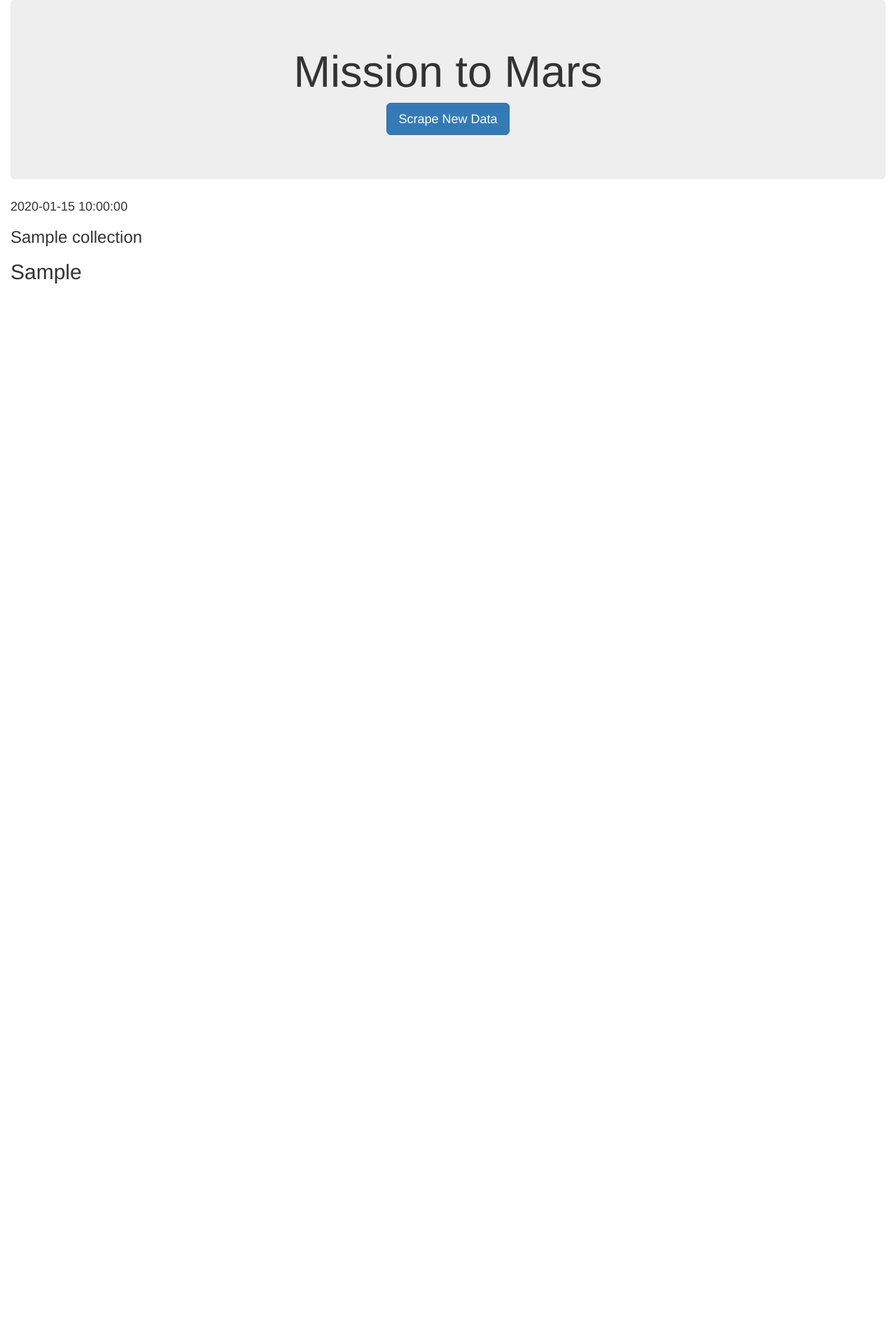
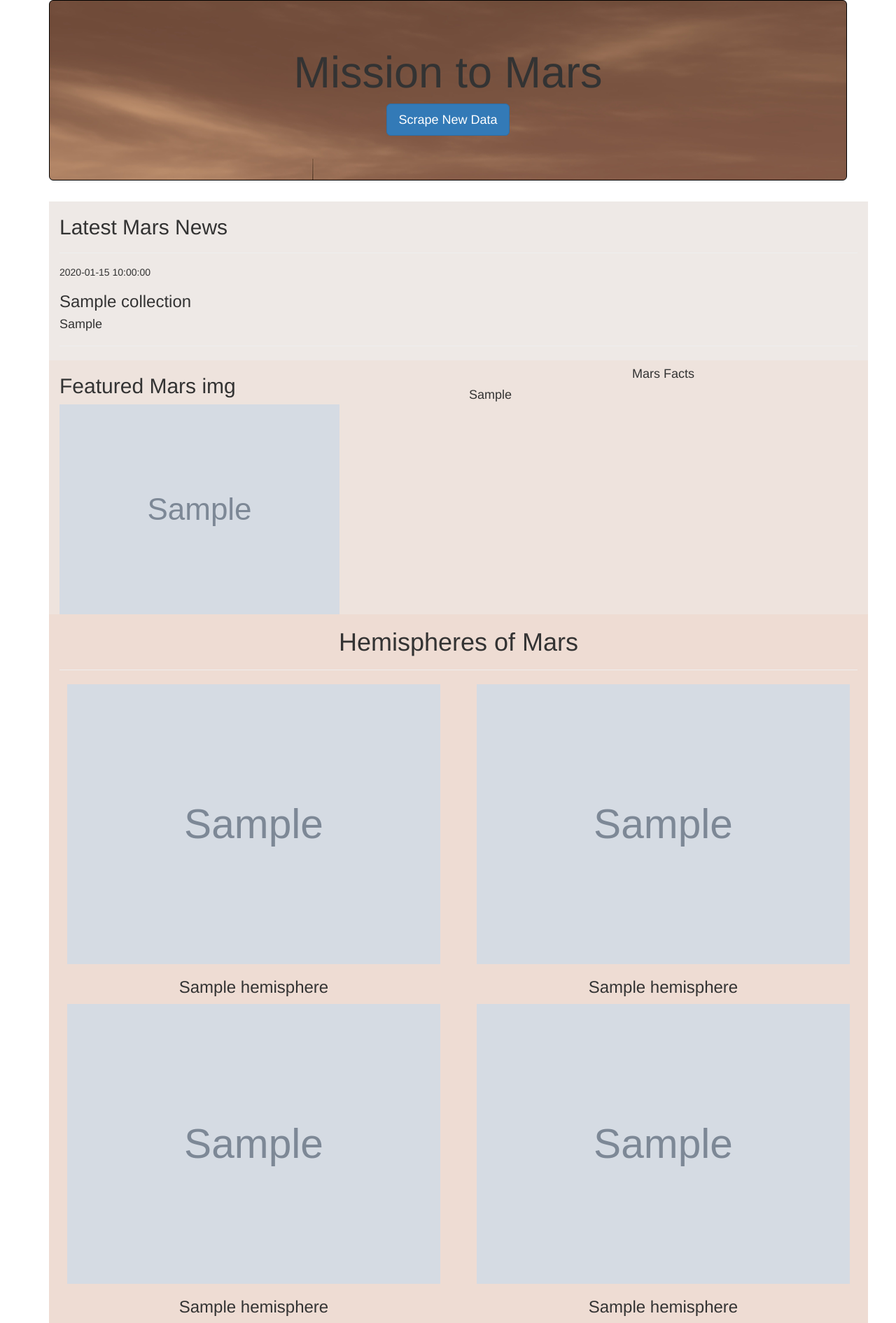
Before and after one commit to nima-karimii/web-scraping-challenge, a Flask app: page / in a window 1280 px wide. Shown: the whole page at 70% size. Before the commit the page ends 406 px from the top, so only its background shows below. Run offline with Flask 2, Linux system fonts and the light colour scheme; grey boxes marked "Sample" are stand-in pictures; a database or web service that is not in the repository returns one stand-in record (values such as "Sample title"); some libraries are stand-ins or nearby versions.

Commit message:
adding b-g

```diff
--- a/Missions_to_Mars/templates/index.html
+++ b/Missions_to_Mars/templates/index.html
@@ -1,5 +1,30 @@
 <!DOCTYPE html>
 <html lang="en">
+  <style>
+    img {
+        max-width: 100%;
+        max-height: 100%;
+         }
+
+    tr:nth-child(even) {
+  background-color: #f2f2f2;
+            }
+            th, td {
+  text-align: left;;
+  padding: 10px;
+}
+    tr:nth-child(odd) {
+  background-color: #f1f1df;}
+
+      table {
+        margin-left: auto;
+        margin-right: auto;
+        width: 100%;
+        height: 50%;
+      }
+
+
+    </style>
 
 <head>
   <meta charset="UTF-8">
@@ -10,14 +35,87 @@
 </head>
 
 <body>
-  <div class="container-fluid">
-    <div class="jumbotron text-center">
+  <div class="container">
+    <div class="jumbotron text-center" style="background-image: url('mission_to_mars.png'); border: 1px solid black">
       <h1>Mission to Mars </h1>
       <p><a class="btn btn-primary btn-lg" href="../scrape" role="button">Scrape New Data</a></p>
     </div>
-    <h4>{{data.news_date}}</h2>
-    <h3>{{data.news_title }}</h3>
-    <h2>{{data.news_p}}</h3>
+
+    <div class="container" style="background-color: #eee9e6;">
+      <h2>Latest Mars News</h2>
+      <hr>
+      <h5>{{data.news_date}}</h2>
+      <strong><h3>{{data.news_title}}</h3></strong>
+      <h4>{{data.news_p}}</h3>
+        <hr>
+    </div>
+
+    <div class="container" style="background-color: #eee3dd;">
+    <div class="row" >
+      <div class="container col-md-12 col-lg-6">
+        <h2>Featured Mars img</h2>
+        <img src="{{data.features_img}}" >
+      </div>
+
+      <div class="col-md-12 col-lg-6"  class="text-center">
+        <h4  class="text-center">Mars Facts</h4>
+        <h4 >
+        {{data.mars_table|safe}}
+        <h4>
+      </div>
+    </div>
+    </div>
+
+  <div class="container" style="background-color: #eedcd3;">
+    <div class="row">
+      <div class="col-md-12 col-lg-12" >
+        <h1 class="text-center">Hemispheres of Mars</h1>
+        <hr>
+      </div>
+    </div>
+
+
+
+    <div class="row">
+      <div class="col-md-6 col-lg-6">
+        <div class="text-center" >
+          <img height=400 src="{{data.hemispheres[0].img_url}}"  alt="...">
+          <div class="text-center">
+            <strong><h3 class="text-center">{{data.hemispheres[0].title}}</h5></strong>
+          </div>
+        </div>
+      </div>
+      <div class="col-md6 col-lg-6">
+        <div class="text-center">
+          <img height=400px src="{{data.hemispheres[1].img_url}}" >
+          <div class="text-center">
+            <strong><h3 class="text-center">{{data.hemispheres[1].title}}</h5></strong>
+            </div>
+        </div>
+      </div>
+    </div>
+
+
+
+
+    <div class="row">
+      <div class="col-md6 col-lg-6">
+        <div class="text-center">
+          <img height=400px src="{{data.hemispheres[2].img_url}}" >
+          <div class="text-center">
+            <strong><h3 class="text-center">{{data.hemispheres[2].title}}</h5></strong>
+            </div>
+        </div>
+      </div>
+      <div class="col-md6 col-lg-6">
+        <div class="text-center">
+          <img height=400px src="{{data.hemispheres[3].img_url}}" >
+          <div class="text-center">
+            <strong><h3 class="text-center">{{data.hemispheres[3].title}}</h5></strong>
+            </div>
+        </div>
+      </div>
+    </div>
   </div>
   </div>
 </body>
```
Also changed, not shown: Images/final_app_part1.png (added), Images/final_app_part2.png (added), Images/mission_to_mars.png (added), README.md, 2 other files.
